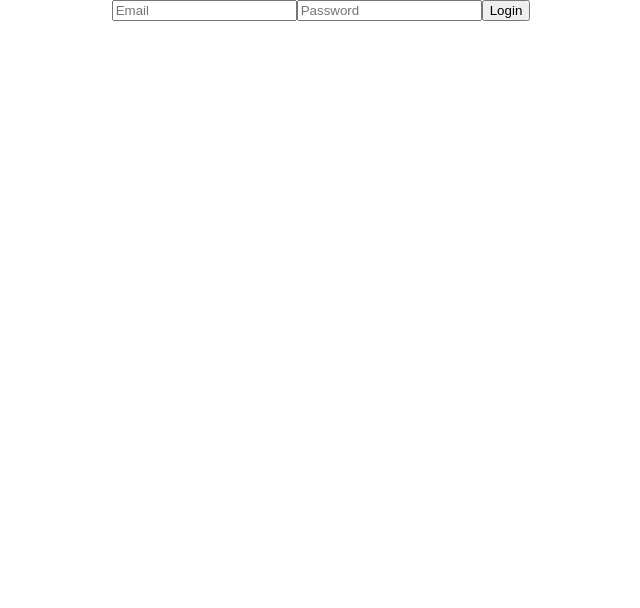
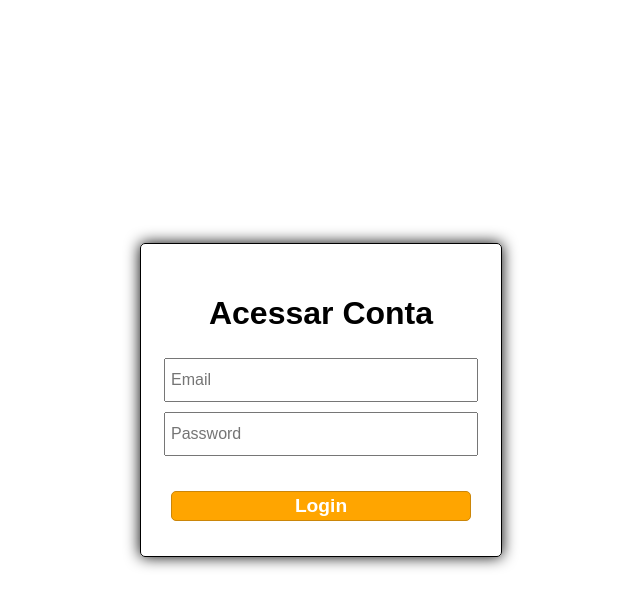
Before and after one commit to vikmiranda/PWEB-rastreadordecarga, a Next.js app: page /admin/login in a window 1280 px wide. Shown: the top 608 px of the page, without its empty margins (319-959 px from the left). Built offline with nearby package versions, Linux system fonts and the light colour scheme; no server answers.

Commit message:
- Estilo das paginas

```diff
--- a/pages/admin/login.js
+++ b/pages/admin/login.js
@@ -29,10 +29,11 @@ export default function Login () {
   }
 
   return (
-    <div>
-      <form
-        onSubmit={handleSubimit}
-      >
+    <div id="loginDiv">
+      <form onSubmit={handleSubimit}>
+
+        <h1>Acessar Conta</h1>
+
         <input
           type="email"
           name="email"
--- a/styles/styles.css
+++ b/styles/styles.css
@@ -3,11 +3,12 @@ html {
     padding: 0;
 }
 body {
-  margin: 0;
-  padding: 0;
-  display: flex;
-  align-items: center;
-  justify-content: center;
+    margin: 0;
+    padding: 0;
+    display: flex;
+    align-items: center;
+    justify-content: center;
+    font-family: sans-serif;
 }
 
 .pagina {
@@ -116,6 +117,15 @@ body {
     color: white;
 }
 
+#menu ul li button {
+    width: 100%;
+    font-size: 24px;
+    padding: 10px;
+    background: orange;
+    border-radius: 15px;
+    color: white;
+}
+
 #content {
     min-height: 100vh;
     width: 82%;
@@ -179,7 +189,6 @@ body {
     font-size: 1rem;
     font-weight: 700;
     color: red;
-;
 }
 #content #dashboard tr th {
     color: black;
@@ -189,3 +198,80 @@ body {
     color: white;
     font-size: 1rem;
 }
+
+#loginDiv {
+    height: 100vh;
+    width: 100vw;
+    display: flex;
+    align-items: center;
+    justify-content: center;
+}
+
+#loginDiv form {
+    display: flex;
+    align-items: center;
+    justify-content: center;
+    flex-direction: column;
+    border: 1px solid black;
+    box-shadow: 0px 0px 15px 0px black;
+    padding: 30px;
+    width: 100%;
+    max-width: 300px;
+    border-radius: 5px;
+}
+
+#loginDiv form input {
+    max-width: 500px;
+    width: 100%;
+    height: 30px;
+    padding: 5px;
+    font-size: 16px;
+    margin: 5px 0;
+}
+
+#loginDiv form button {
+    max-width: 500px;
+    width: 100%;
+    height: 30px;
+    margin: 30px 0 5px;
+    border-radius: 5px;
+    font-size: 1.2rem;
+    background: orange;
+    color: white;
+    font-weight: 600;
+    border: 1px solid #cb8609;
+}
+
+.paginaRastreio {
+    display: flex;
+    align-items: center;
+    justify-content: center;
+    height: 100vh;
+    width: 100vw;
+    background: #c1c1c1;
+}
+
+.rastreioCarga {
+    border: 1px solid black;
+    border-radius: 5px;
+    box-shadow: 0px 0px 15px 0px black;
+    padding: 30px;
+    display: flex;
+    align-items: center;
+    justify-content: center;
+    flex-direction: column;
+    max-width: 600px;
+    width: 100%;
+    background: #fbfbfb;
+}
+
+.rastreioCarga label {
+    font-size: 20px;
+    font-weight: 600;
+    text-transform: uppercase;
+}
+
+.rastreioCarga span {
+    font-size: 24px;
+    margin-bottom: 10px;
+}
```
Also changed, not shown: pages/admin/index.js (+14 -2 lines), pages/carga/[cod_rastreio].js (+18 -6 lines), 2 other files (tests, documents, lock files or other folders).
